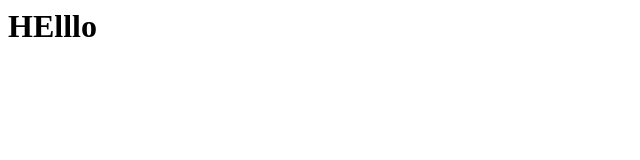
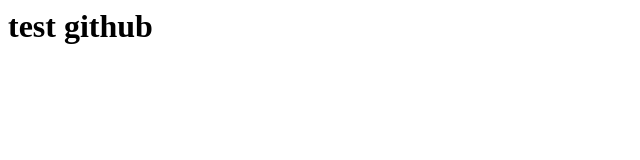
Before and after one commit to khuong03/githubb, a plain HTML site: page index.html in a window 1280 px wide. Shown: the whole page, without its empty margins (0-640 px from the left). Drawn offline with Linux system fonts and the light colour scheme.

Commit message:
test github

```diff
--- a/index.html
+++ b/index.html
@@ -6,6 +6,6 @@
     <title>Document</title>
 </head>
 <body>
-    <h1>HElllo</h1>
+    <h1>test github</h1>
 </body>
 </html>
```
